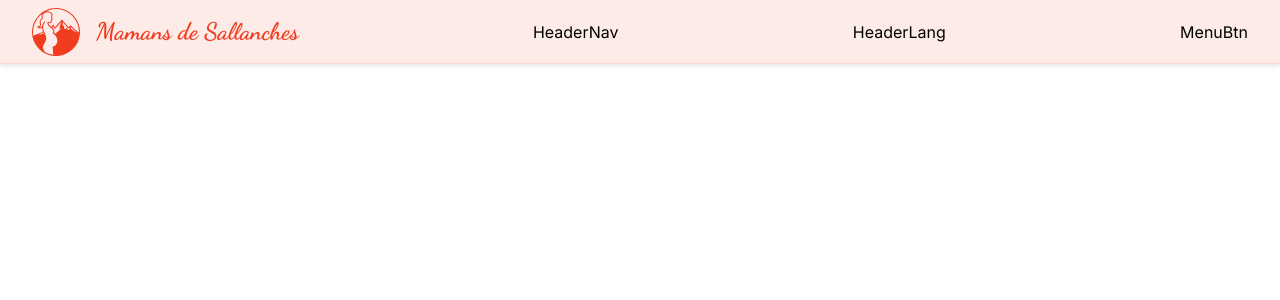
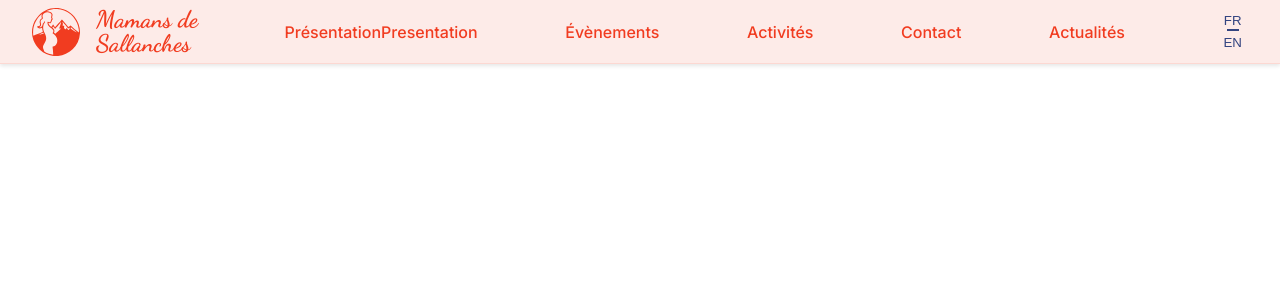
Before and after one commit to NicolasChambon/mamans-de-sallanches, a Next.js app: page / in a window 1280 px wide. Shown: the top 300 px of the page. Built offline with nearby package versions, Linux system fonts and the light colour scheme.

Commit message:
start work on internationalisation with header integration

```diff
--- a/src/components/Header/Header.tsx
+++ b/src/components/Header/Header.tsx
@@ -11,11 +11,11 @@ const Header = () => {
       <div className={styles.header_container}>
         <HeaderLogo />
 
-        {/* Disappears below 600px */}
+        {/* Disappears below 640px TODO*/}
         <HeaderNav />
         <HeaderLang />
 
-        {/* Appears below 600px */}
+        {/* Appears below 600px TODO*/}
         <MenuBtn />
 
         {/* {<HeaderMenu />} */}
--- a/src/components/Header/HeaderLang/HeaderLang.module.scss
+++ b/src/components/Header/HeaderLang/HeaderLang.module.scss
@@ -0,0 +1,36 @@
+@use 'variables' as *;
+
+.HeaderLang {
+  align-items: center;
+  display: flex;
+  flex-direction: column;
+
+  @media (max-width: 639px) {
+    display: none;
+  }
+
+  &_btn {
+    background-color: transparent;
+    border: none;
+    color: $secondaryColorDark1;
+    display: flex;
+    justify-content: center;
+    width: 20%;
+
+    transition: text-shadow 0.3s;
+    &:hover {
+      text-shadow: 0 0 5px $primaryColor;
+    }
+
+    &.en {
+      border-top: 1px solid $secondaryColorDark1;
+      padding-top: 0.2rem;
+    }
+    &.fr {
+      border-bottom: 1px solid $secondaryColorDark1;
+    }
+    &.active {
+      font-weight: 800;
+    }
+  }
+}
--- a/src/components/Header/HeaderLang/HeaderLang.tsx
+++ b/src/components/Header/HeaderLang/HeaderLang.tsx
@@ -1,7 +1,35 @@
+'use client';
+
+import { useRouter } from 'next/router';
+
 import styles from './HeaderLang.module.scss';
 
 const HeaderLang = () => {
-  return <div className={styles.HeaderLang}>HeaderLang</div>;
+  const router = useRouter();
+  const { locale, asPath } = router;
+
+  const changeLang = (lang: string) => {
+    router.push(asPath, asPath, { locale: lang });
+  };
+
+  return (
+    <div className={styles.HeaderLang}>
+      <button
+        className={`${styles.HeaderLang_btn} ${styles.fr} ${locale === 'fr' ? styles.active : ''}`}
+        onClick={() => changeLang('fr')}
+        disabled={locale === 'fr'}
+      >
+        FR
+      </button>
+      <button
+        className={`${styles.HeaderLang_btn} ${styles.en} ${locale === 'en' ? styles.active : ''}`}
+        onClick={() => changeLang('en')}
+        disabled={locale === 'en'}
+      >
+        EN
+      </button>
+    </div>
+  );
 };
 
 export default HeaderLang;
--- a/src/components/Header/HeaderLogo/HeaderLogo.module.scss
+++ b/src/components/Header/HeaderLogo/HeaderLogo.module.scss
@@ -13,4 +13,11 @@
     height: 3rem;
     width: 3rem;
   }
+
+  &_text {
+    width: 7rem;
+    @media (max-width: 800px) {
+      display: none;
+    }
+  }
 }
--- a/src/components/Header/HeaderNav/HeaderNav.module.scss
+++ b/src/components/Header/HeaderNav/HeaderNav.module.scss
@@ -0,0 +1,44 @@
+@use 'variables' as *;
+
+.HeaderNav {
+  margin-right: 1rem;
+  width: 75%;
+
+  @media (max-width: 639px) {
+    display: none;
+  }
+
+  &_list {
+    display: flex;
+    gap: 1rem;
+    justify-content: space-around;
+    list-style: none;
+
+    &_item {
+      &_link {
+        color: $primaryColor;
+        font-weight: 500;
+        padding: 1rem 0;
+
+        position: relative;
+        &::after {
+          background-color: $secondaryColorLight2;
+          content: '';
+          height: 3px;
+          left: -5%;
+          position: absolute;
+          bottom: -12%;
+          transition: width 0.3s;
+          width: 0;
+        }
+        &:hover::after {
+          width: 110%;
+        }
+        &.active::after {
+          width: 110%;
+          background-color: $secondaryColor;
+        }
+      }
+    }
+  }
+}
--- a/src/components/Header/HeaderNav/HeaderNav.tsx
+++ b/src/components/Header/HeaderNav/HeaderNav.tsx
@@ -1,7 +1,42 @@
+import Link from 'next/link';
+import { useRouter } from 'next/router';
+
 import styles from './HeaderNav.module.scss';
 
 const HeaderNav = () => {
-  return <div className={styles.HeaderNav}>HeaderNav</div>;
+  const { locale } = useRouter();
+  return (
+    <nav className={styles.HeaderNav}>
+      <ul className={styles.HeaderNav_list}>
+        <li className={styles.HeaderNav_list_item}>
+          <Link href="/" className={styles.HeaderNav_list_item_link}>
+            Présentation
+            {locale === 'fr' ? 'Présentation' : 'Presentation'}
+          </Link>
+        </li>
+        <li className={styles.HeaderNav_list_item}>
+          <Link href="/" className={styles.HeaderNav_list_item_link}>
+            Évènements
+          </Link>
+        </li>
+        <li className={styles.HeaderNav_list_item}>
+          <Link href="/" className={styles.HeaderNav_list_item_link}>
+            Activités
+          </Link>
+        </li>
+        <li className={styles.HeaderNav_list_item}>
+          <Link href="/" className={styles.HeaderNav_list_item_link}>
+            Contact
+          </Link>
+        </li>
+        <li className={styles.HeaderNav_list_item}>
+          <Link className={styles.HeaderNav_list_item_link} href="/news">
+            Actualités
+          </Link>
+        </li>
+      </ul>
+    </nav>
+  );
 };
 
 export default HeaderNav;
--- a/src/components/Header/MenuBtn/MenuBtn.module.scss
+++ b/src/components/Header/MenuBtn/MenuBtn.module.scss
@@ -0,0 +1,13 @@
+@use 'variables' as *;
+
+.MenuBtn {
+  background-color: transparent;
+  border: none;
+  color: $primaryColor;
+  font-size: 2rem;
+  padding-top: 0.5rem;
+
+  @media (min-width: 640px) {
+    display: none;
+  }
+}
```
